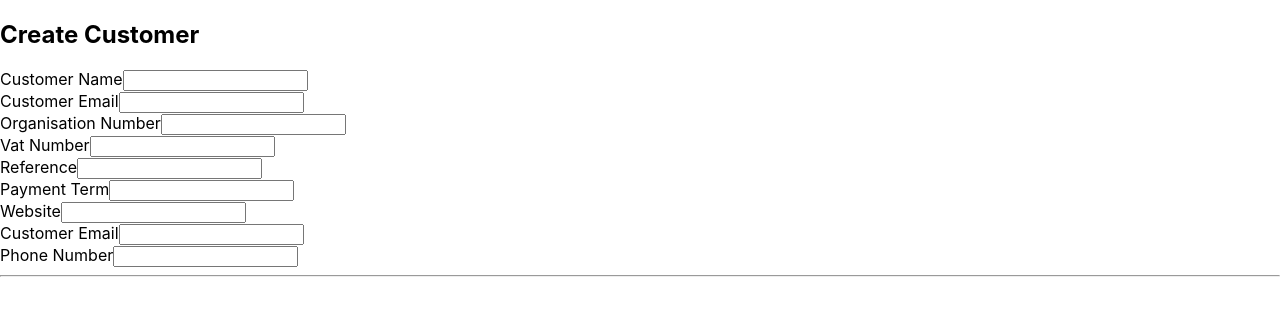
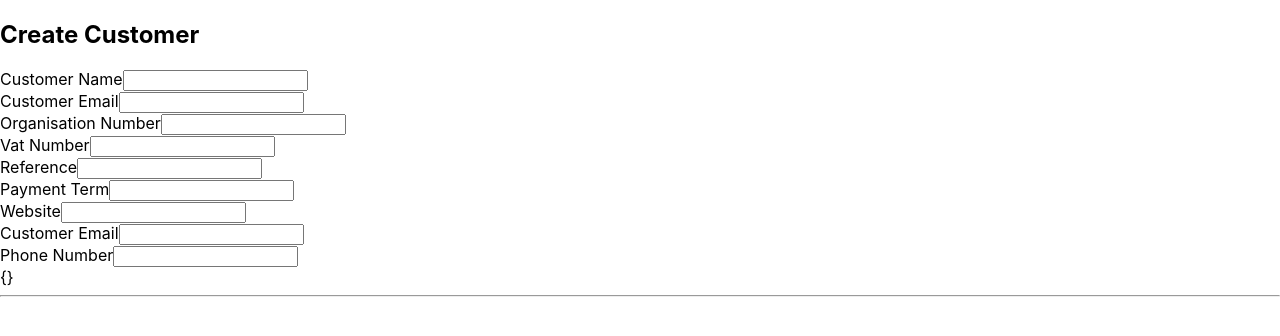
Before and after one commit to paraketsova/nackademin-b2b-crm, a React (Create React App) app: page /customers/create in a window 1280 px wide. Shown: the top 336 px of the page. Built offline with nearby package versions, Linux system fonts and the light colour scheme.

Commit message:
Add JSON.stringify at CustomCreatePage

```diff
--- a/src/pages/CustomerCreatePage.jsx
+++ b/src/pages/CustomerCreatePage.jsx
@@ -36,6 +36,7 @@ export default function CustomerCreatePage() {
         {renderInput("email", "Customer Email", "email")}
         {renderInput("phoneNumber", "Phone Number", "tel")}
       </form>
+      {JSON.stringify(formData)}
     </div>
   )
 }
```
Also changed, not shown: 1 other file (tests, documents, lock files or other folders).
